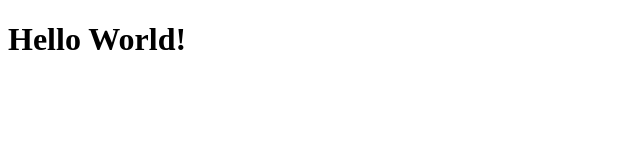
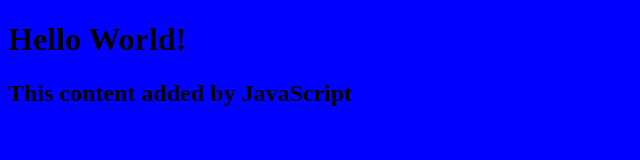
Before and after one commit to travis-wokasch/example-repository, a plain HTML site: page index.html in a window 1280 px wide. Shown: the whole page, without its empty margins (0-640 px from the left). Drawn offline with Linux system fonts and the light colour scheme.

Commit message:
add script.js, connect to index.html

```diff
--- a/index.html
+++ b/index.html
@@ -1,12 +1,13 @@
 <!DOCTYPE html>
 <html lang="en">
     <head>
-        <link rel="stylesheet" href"style.css">
+        <link rel="stylesheet" href="style.css">
         <title> My Website </title>
     </head>
 
     <body>
         <h1>Hello World!</h1>
+        <script src="script.js"></script>
     </body>
 
 </html>
--- /dev/null
+++ b/script.js
@@ -0,0 +1,4 @@
+const h2 = document.createElement('h2');
+h2.textContent = "This content added by JavaScript";
+
+document.querySelector('body').appendChild(h2);
```
